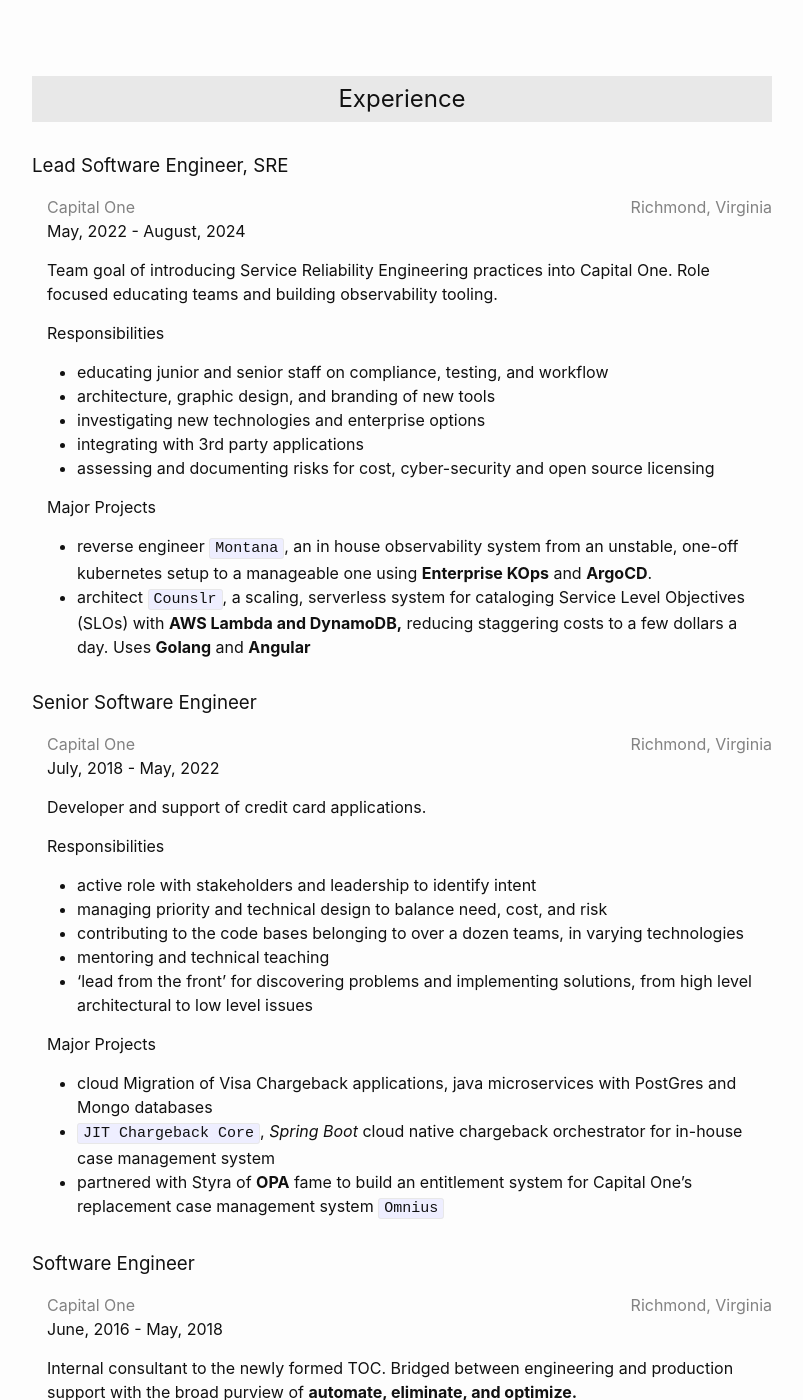
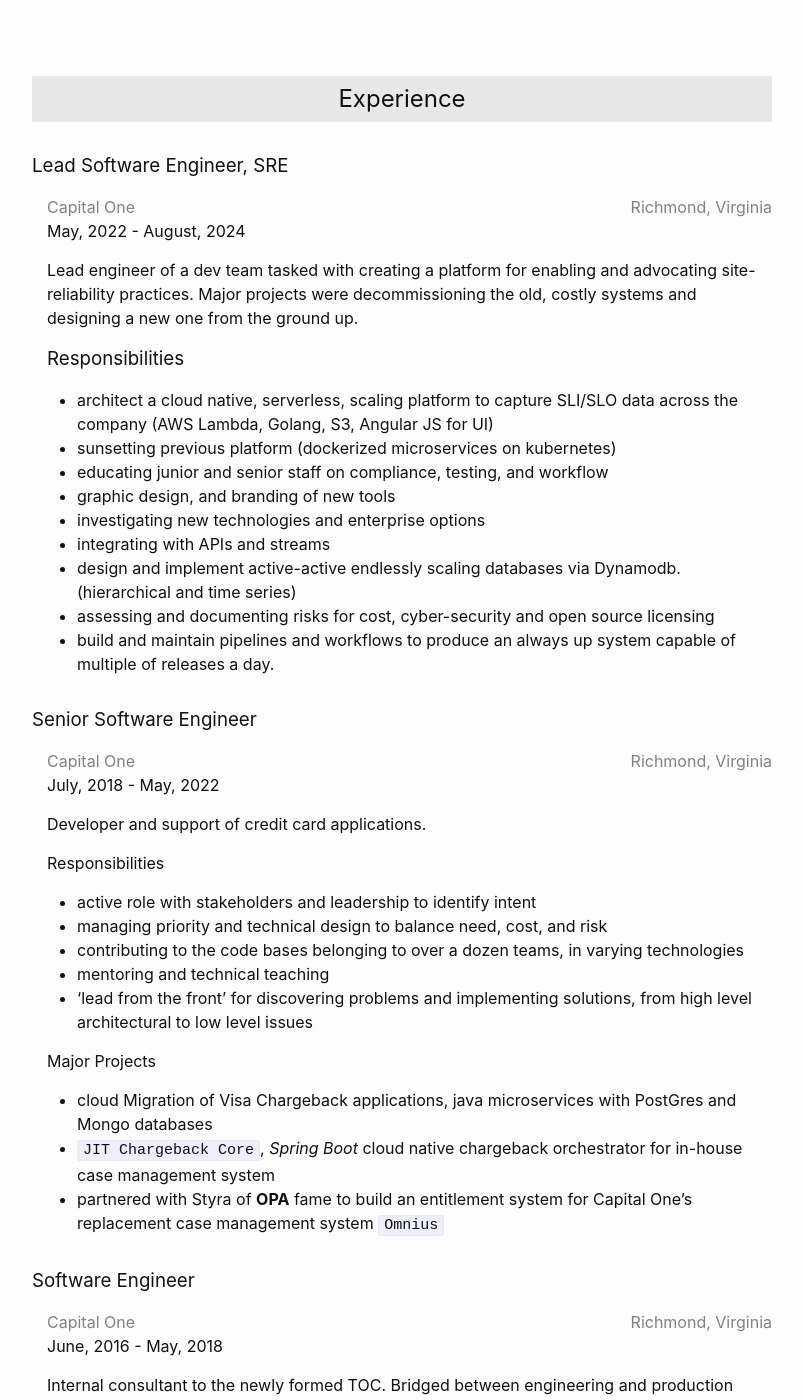
Before and after one commit to SekretOne/nathan-little-resume, a Jekyll site: the page built from index.markdown, in a window 1280 px wide and 1400 px high, scrolled down 808 px. Shown: the whole window, without its empty margins (238-1041 px from the left). Built offline with Jekyll 4.4.1, drawn with Linux system fonts in a browser that asks for light colours; some of the changed text lies outside the part shown.

Commit message:
Update some typos

```diff
--- a/_data/experience.yaml
+++ b/_data/experience.yaml
@@ -4,20 +4,21 @@
   company: Capital One
   location: Richmond, Virginia
   description: |-
-    Team goal of introducing Service Reliability Engineering practices into Capital One. Role focused educating teams and building observability tooling.
+    Lead engineer of a dev team tasked with creating a platform for enabling and advocating site-reliability practices. Major projects were decommissioning the old, costly systems and designing a new one from the ground up.
 
-    #### Responsibilities
+    ### Responsibilities
 
-    * educating junior and senior staff on compliance, testing, and workflow
-    * architecture, graphic design, and branding of new tools
-    * investigating new technologies and enterprise options
-    * integrating with 3rd party applications
-    * assessing and documenting risks for cost, cyber-security and open source licensing
+    - architect a cloud native, serverless, scaling platform to capture SLI/SLO data across the company (AWS Lambda, Golang, S3, Angular JS for UI)
+    - sunsetting previous platform (dockerized microservices on kubernetes)
+    - educating junior and senior staff on compliance, testing, and workflow
+    - graphic design, and branding of new tools
+    - investigating new technologies and enterprise options
+    - integrating with APIs and streams
+    - design and implement active-active endlessly scaling databases via Dynamodb. (hierarchical and time series)
+    - assessing and documenting risks for cost, cyber-security and open source licensing
+    - build and maintain pipelines and workflows to produce an always up system capable of multiple of releases a day.
 
-    #### Major Projects
 
-    * reverse engineer `Montana`, an in house observability system from an unstable, one-off kubernetes setup to a manageable one using **Enterprise KOps** and **ArgoCD**.
-    * architect `Counslr`, a scaling, serverless system for cataloging Service Level Objectives (SLOs) with **AWS Lambda and DynamoDB,** reducing staggering costs to a few dollars a day. Uses **Golang** and **Angular**
 
 - position: Senior Software Engineer
   from: 2018-07-01
@@ -47,19 +48,18 @@
   company: Capital One
   location: Richmond, Virginia
   description: |-
-    Internal consultant to the newly formed TOC. Bridged between engineering and production support with the broad
-    purview of **automate, eliminate, and optimize.**
+    Internal consultant to the newly formed TOC. Bridged between engineering and production support with the broad purview of "automate, eliminate, and optimize."
 
-    #### Responsibilities
+    ### Major Projects
 
-    * transforming monitoring tooling from HP suite to new technologies
-    * educating production support staff on scripting
-    * directly supporting high impact production issues with data analyis and mitigation plans
+    * migrate company 'on call' system from Mir3 to PagerDuty.
+    * built `Bridget`, a serverless python Slack bot for incident management and bridge coordination.
 
-    #### Major Projects
+    ### Responsibilities
 
-    * evaluation and replacement of company 'on call' machanism from Mir3 to PagerDuty.
-    * built `Bridget`, a serverless python Slack bot for incident management and bridge coordination.
+    * upgrade monitoring from HP suite to new, supported solutions
+    * educating production support staff on scripting, automation techniques
+    * directly supporting high impact production issues with data analysis and mitigation plans
 
 - position: Shared Applications Developer
   from: 2015-09-01
```
